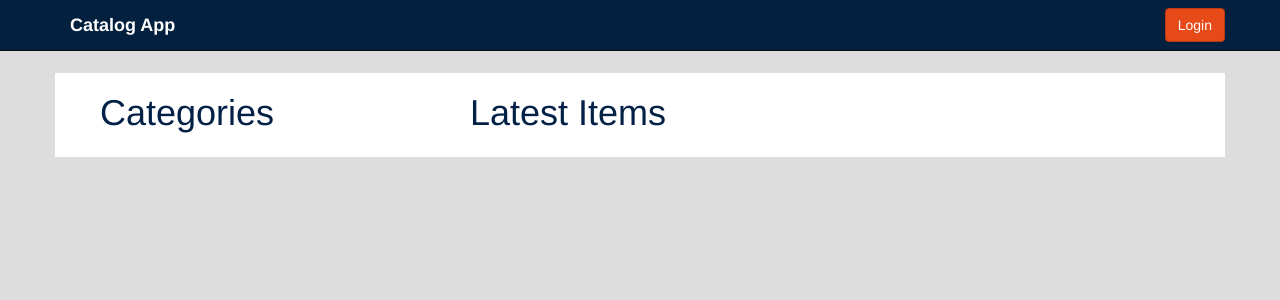
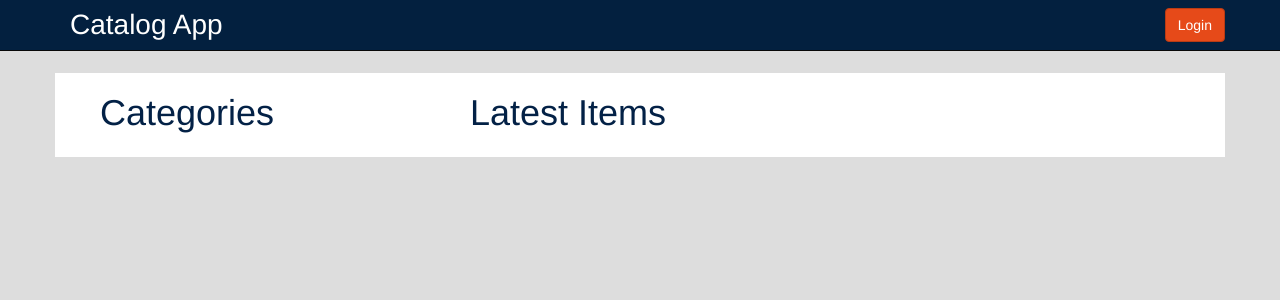
Before and after one commit to anthonyattard/catalog, a Flask app: page / in a window 1280 px wide. Shown: the top 300 px of the page. Run offline with Flask 2, Linux system fonts and the light colour scheme; parts of the project's set-up code (start-up, migrations or seed data) failed here and were passed over; some libraries are stand-ins or nearby versions.

Commit message:
Added font-size and font-weight to #site-name

```diff
--- a/static/css/app.css
+++ b/static/css/app.css
@@ -34,6 +34,8 @@ body {
 
 #site-name {
     color: #FFFFFF;
+    font-size: 28px;
+    font-weight: 500;
 }
 
 h1 {
```
